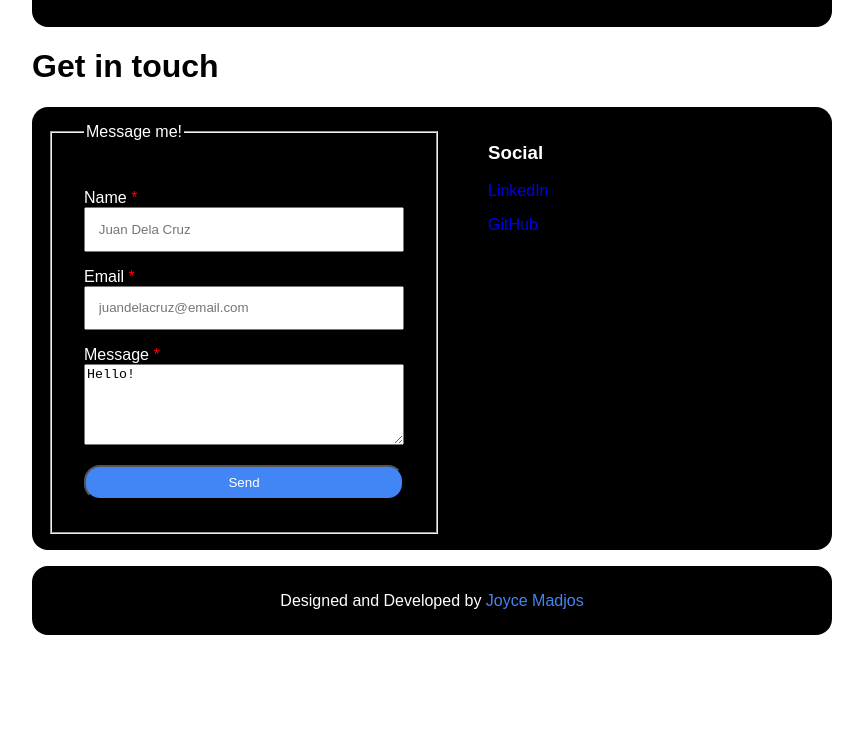
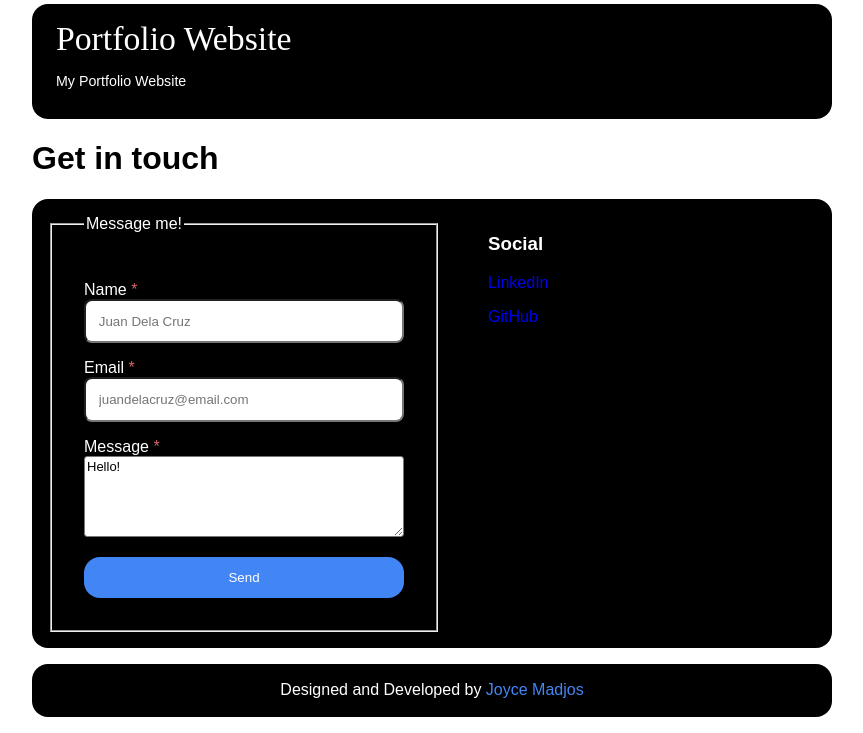
Before and after one commit to joyce-madjos/Portfolio-v1, a plain HTML site: page index.html in a window 1280 px wide. Shown: the part 1407-2140 px from the top of the page, without its empty margins (208-1071 px from the left). Before the commit the page ends 2058 px from the top, so only its background shows below. Drawn offline with Linux system fonts and the light colour scheme.

Commit message:
feat: add education and experience section

```diff
--- a/index.html
+++ b/index.html
@@ -21,6 +21,8 @@
       </div>
       <div class="about-me-container">
         <h1>About Me</h1>
+        <h2>Education</h2>
+        <h2>Experience</h2>
         <h2>Skills</h2>
         <div class="skills">
           <div class="skills-individual-container">
--- a/style.css
+++ b/style.css
@@ -243,14 +243,24 @@ fieldset {
 }
 
 .form-inline > input {
+  font-family: var(--regular-font);
   width: 100%;
   display: block;
   padding: 0.8rem;
+  border-radius: 0.5rem;
+  /* font-weight: 300; */
+}
+
+.form-inline > label > span {
+  color: rgb(214, 100, 100);
 }
 
 textarea {
+  font-family: var(--regular-font);
   max-width: 320px;
   min-width: 320px;
+  border-radius: 0.2rem;
+  font-size: 13px;
 }
 
 .links {
@@ -268,12 +278,8 @@ textarea {
   color: var(--accent);
 }
 
-.form-inline > label > span {
-  color: red;
-}
-
 fieldset > button {
-  padding: 0.5rem 2rem;
+  padding: 0.8rem 2rem;
   width: 100%;
   font-family: var(--regular-font);
   background-color: var(--accent);
@@ -283,8 +289,12 @@ fieldset > button {
   /* box-shadow: none; */
 }
 
+button {
+  border-style: none;
+}
+
 footer {
-  padding: 0.6rem;
+  padding: 0.1rem;
   border-radius: 1rem;
   text-align: center;
 }
```
